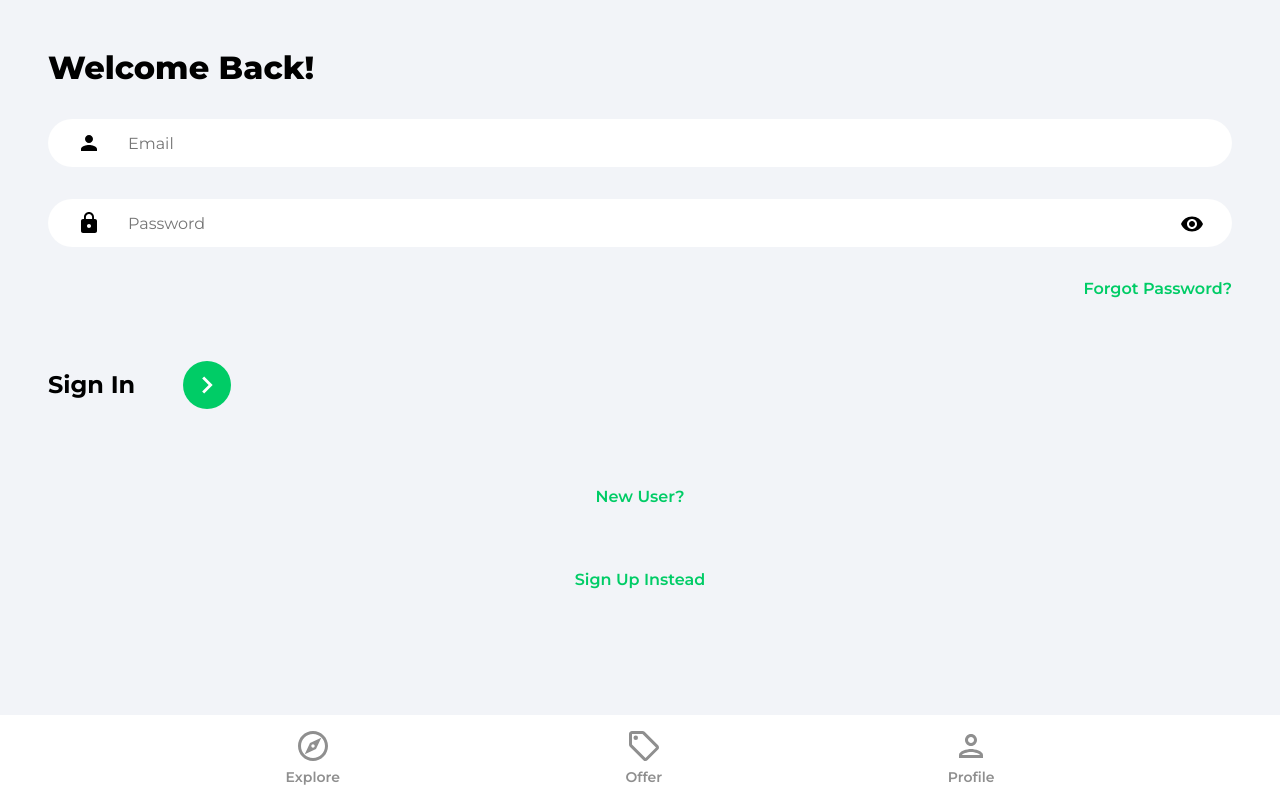
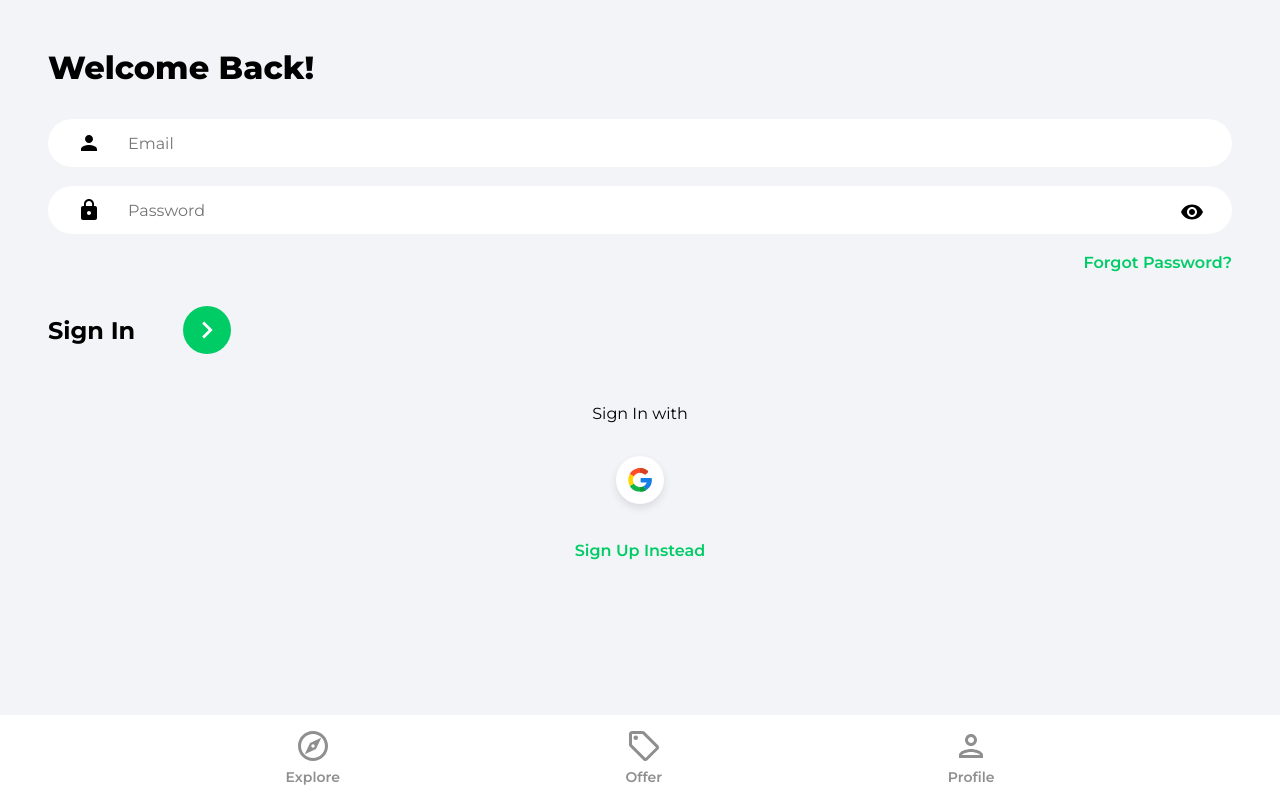
Before and after one commit to visheshtomarr/house-marketplace, a React (Create React App) app: page /sign-in in a window 1280 px wide. Built offline with nearby package versions, Linux system fonts and the light colour scheme.

Commit message:
Implemented GoogleAuth functionality for sign-in/up

```diff
--- /dev/null
+++ b/src/components/OAuth.jsx
@@ -0,0 +1,51 @@
+import { useLocation, useNavigate } from "react-router-dom";
+import { getAuth, signInWithPopup, GoogleAuthProvider } from "firebase/auth";
+import { doc, setDoc, getDoc, serverTimestamp } from "firebase/firestore";
+import { db } from "../firebase.config";
+import { toast } from "react-toastify";
+import googleIcon from "../assets/svg/googleIcon.svg";
+
+function OAuth() {
+    const navigate = useNavigate();
+    const location = useLocation();
+
+    // Function to hanle onclick for google icon.
+    const onGoogleIconClick = async () => {
+        try {
+            // All this will sign-in/up the user with Google.
+            const auth = getAuth();
+            const provider = new GoogleAuthProvider();
+            const result = await signInWithPopup(auth, provider);
+            const user = result.user;
+
+            // Get the document reference from firestore.
+            const docReference = doc(db, "users", user.uid);
+            // Get the snapshot of the document.
+            const docSnap = await getDoc(docReference);
+
+            // Will check if the user already exists in firestore, if it doesn't,
+            // we will add it.
+            if(!docSnap.exists()) {
+                await setDoc(doc(db, "users", user.uid), {
+                    name: user.displayName,
+                    email: user.email,
+                    timestamp: serverTimestamp()
+                });
+            }
+            navigate("/");
+        } catch (error) {
+            toast.error("Could not authorize with Google!");
+        }
+    }
+
+    return (
+        <div className="socialLogin">
+            <p>Sign {location.pathname === "/sign-in" ? "In" : "Up"} with</p>
+            <button className="socialIconDiv" onClick={onGoogleIconClick}>
+                <img src={googleIcon} className="socialIconImg" alt="Google Icon" />
+            </button>
+        </div>
+    )
+}
+
+export default OAuth;
--- a/src/index.css
+++ b/src/index.css
@@ -185,12 +185,12 @@
 }
 
 .nameInput {
-  margin-bottom: 2rem;
+  margin-bottom: 1.2rem;
   background: url('./assets/svg/badgeIcon.svg') #ffffff 2.5% center no-repeat;
 }
 
 .emailInput {
-  margin-bottom: 2rem;
+  margin-bottom: 1.2rem;
   background: url('./assets/svg/personIcon.svg') #ffffff 2.5% center no-repeat;
 }
 
@@ -199,7 +199,7 @@
 }
 
 .passwordInput {
-  margin-bottom: 2rem;
+  margin-bottom: 1.2rem;
   background: url('./assets/svg/lockIcon.svg') #ffffff 2.5% center no-repeat;
 }
 
@@ -220,7 +220,7 @@
 
 .signInBar,
 .signUpBar {
-  margin-top: 3rem;
+  margin-top: 1.2rem;
   display: flex;
   justify-content: space-between;
   align-items: center;
@@ -264,7 +264,7 @@
 }
 
 .socialLogin {
-  margin-top: 4rem;
+  margin-top: 1.2rem;
   display: flex;
   flex-direction: column;
   align-items: center;
@@ -276,7 +276,7 @@
   justify-content: center;
   align-items: center;
   padding: 0.75rem;
-  margin: 1.5rem;
+  margin: 1.1rem;
   width: 3rem;
   height: 3rem;
   background-color: #ffffff;
@@ -289,7 +289,7 @@
 }
 
 .registerLink {
-  margin-top: 4rem;
+  margin-top: 1.2rem;
   color: #00cc66;
   font-weight: 600;
   text-align: center;
--- a/src/pages/SignIn.jsx
+++ b/src/pages/SignIn.jsx
@@ -4,6 +4,7 @@
 import { getAuth, signInWithEmailAndPassword } from "firebase/auth";
 import { ReactComponent as ArrowRightIcon } from "../assets/svg/keyboardArrowRightIcon.svg";
 import visibilityIcon from "../assets/svg/visibilityIcon.svg";
+import OAuth from "../components/OAuth";
 
 function SignIn() {
     // Declare state and set state method for password.
@@ -98,12 +99,11 @@
                     </div>
                 </form>
 
-                <div className="registerLink">
-                    <p>New User?</p>
-                    <Link to="/sign-up" className="registerLink">
-                        Sign Up Instead
-                    </Link>
-                </div>
+                <OAuth />
+
+                <Link to="/sign-up" className="registerLink">
+                    Sign Up Instead
+                </Link>
             </div>
         </>
     )
--- a/src/pages/SignUp.jsx
+++ b/src/pages/SignUp.jsx
@@ -6,6 +6,7 @@
 import { db } from "../firebase.config";
 import { ReactComponent as ArrowRightIcon } from "../assets/svg/keyboardArrowRightIcon.svg";
 import visibilityIcon from "../assets/svg/visibilityIcon.svg";
+import OAuth from "../components/OAuth";
 
 function SignUp() {
     // Declare state and set state method for password.
@@ -80,6 +81,7 @@
                     <p className="pageHeader">Welcome!</p>
                 </header>
 
+                <main>
                     <form onSubmit={handleSubmit}>
                         <input
                             type="text"
@@ -121,21 +123,22 @@
                     </Link> */}
 
                         <div className="signUpBar">
-                        <p className="signUpText">
-                            Sign Up
-                        </p>
+                            <p className="signUpText">Sign Up</p>
                             <button className="signUpButton">
                                 <ArrowRightIcon fill="#ffffff" width="34px" height="34px" />
                             </button>
                         </div>
                     </form>
 
+                    <OAuth />
+
                     <Link to="/sign-in" className="registerLink">
                         Sign In Instead
                     </Link>
+                </main>
             </div>
       </>
-    )
+    );
 }
 
 export default SignUp;
```
Lines whose indentation alone changed are shown as unchanged.
